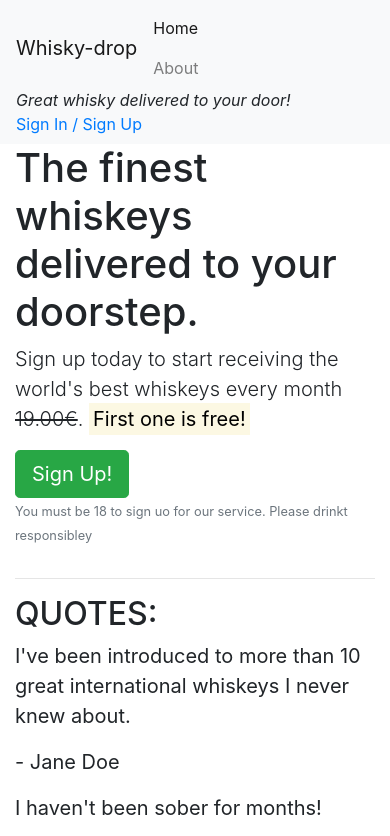
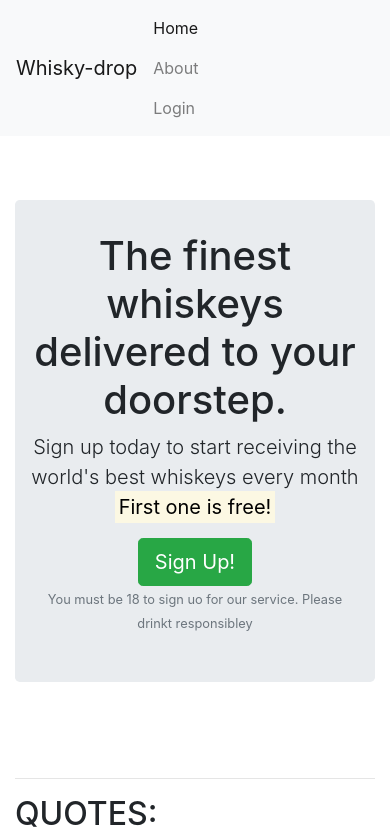
Before and after one commit to AlAliMazen/bootstrap_training, a plain HTML site: page index.html in a window 390 px wide. Shown: the top 836 px of the page. Drawn offline with nearby package versions, Linux system fonts and the light colour scheme.

Commit message:
Add: styling the navbar for mobile devices. add jumbtron

```diff
--- a/index.html
+++ b/index.html
@@ -8,25 +8,30 @@
     <link rel="stylesheet" href="https://maxcdn.bootstrapcdn.com/bootstrap/4.1.3/css/bootstrap.min.css">
     <link rel="stylesheet" href="assets/style.css">
 </head>
-
 <body>
     <nav class="navbar navbar-light bg-light navbar-expanded-sm">
         <a href="/" class="navbar-brand">Whisky-drop</a>
         <ul class="navbar-nav mr-auto">
             <li class="active nav-item mr-2"><a href="/" class="nav-link">Home</a></li>
-            <li class=" nav-item mr-2"><a href="/" class="nav-link">About</a></li>
+            <li class=" nav-item mr-2"><a href="/about" class="nav-link">About</a></li>
+            <li class=" nav-item mr-2 d-block d-sm-none"><a href="/login" class="nav-link">Login</a></li>
         </ul>
-        <p class="navbar-tex my-auto mr-2"><i>Great whisky delivered to your door!</i></p>
-        <a href="/login">Sign In / Sign Up</a>
+        <div class="d-none d-md-block">
+            <p class="navbar-tex my-auto mr-2"><i>Great whisky delivered to your door!</i></p>
+            <a href="/login">Sign In / Sign Up</a>
+        </div>
+
     </nav>
-    <article class="container">
+    <article class="container mt-3">
         <!-- Callout -->
         <div class="row">
-            <div class="col-12">
-                <section class="callout">
+            <div class="col-12 my-5">
+                <section class="callout jumbotron text-center">
                     <h1>The finest whiskeys delivered to your doorstep.</h1>
                     <p class="lead">Sign up today to start receiving the world's best whiskeys every month
-                        <s>19.00€</s>. <strong> <mark>First one is free!</mark></strong>
+                        <s class="d-none d-sm-inline">19.00€ .</s>
+                        <span class="d-inline d-sm-none"><br></span>
+                        <strong> <mark>First one is free!</mark></strong>
                     </p>
                     <button class="btn btn-success btn-lg">Sign Up!</button>
                     <p class="text-muted"><small>You must be 18 to sign uo for our service. Please drinkt
@@ -37,7 +42,6 @@
 
         <!-- /.callout -->
         <hr>
-
         <!-- Quotes -->
         <section class="quotes">
             <div class="row">
@@ -46,7 +50,7 @@
                 </div>
             </div>
             <div class="row">
-                <div class="col-12 col-md-6">
+                <div class="col-12 col-md-6 my-5">
                     <blockquote class="blockquote">
                         <p>I've been introduced to more than 10 great international whiskeys I never knew about.</p>
                         <p>- Jane Doe</p>
@@ -62,11 +66,10 @@
         </section>
         <!-- /.quotes -->
         <hr>
-
         <!-- Features -->
         <section class="features">
             <div class="row">
-                <div class="col-12">
+                <div class="col-12 my-5">
                     <h2 class="text-uppercase">Features:</h2>
                 </div>
             </div>
@@ -101,7 +104,6 @@
                         <p><a href="btn btn-sm btn-light">Read More</a></p>
                     </div>
                 </div>
-
             </div>
         </section>
         <!-- /.features -->
```
